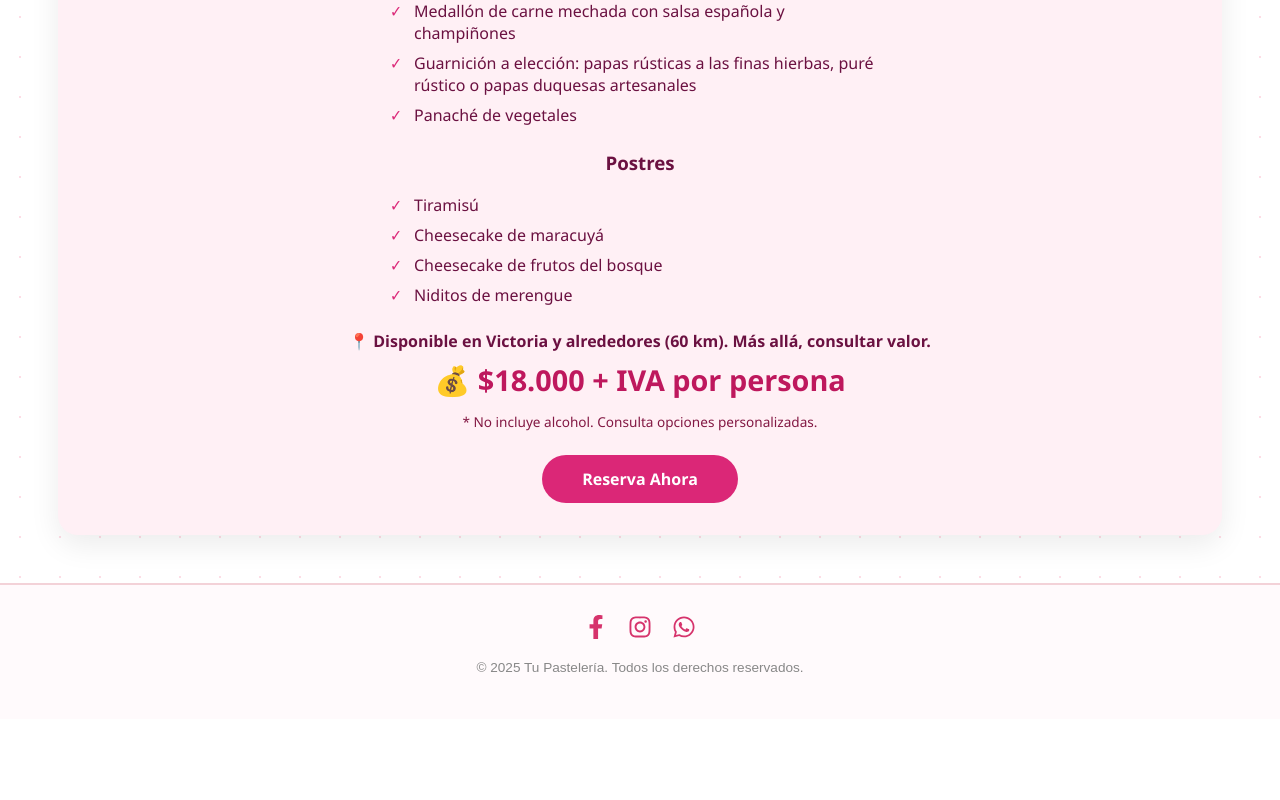
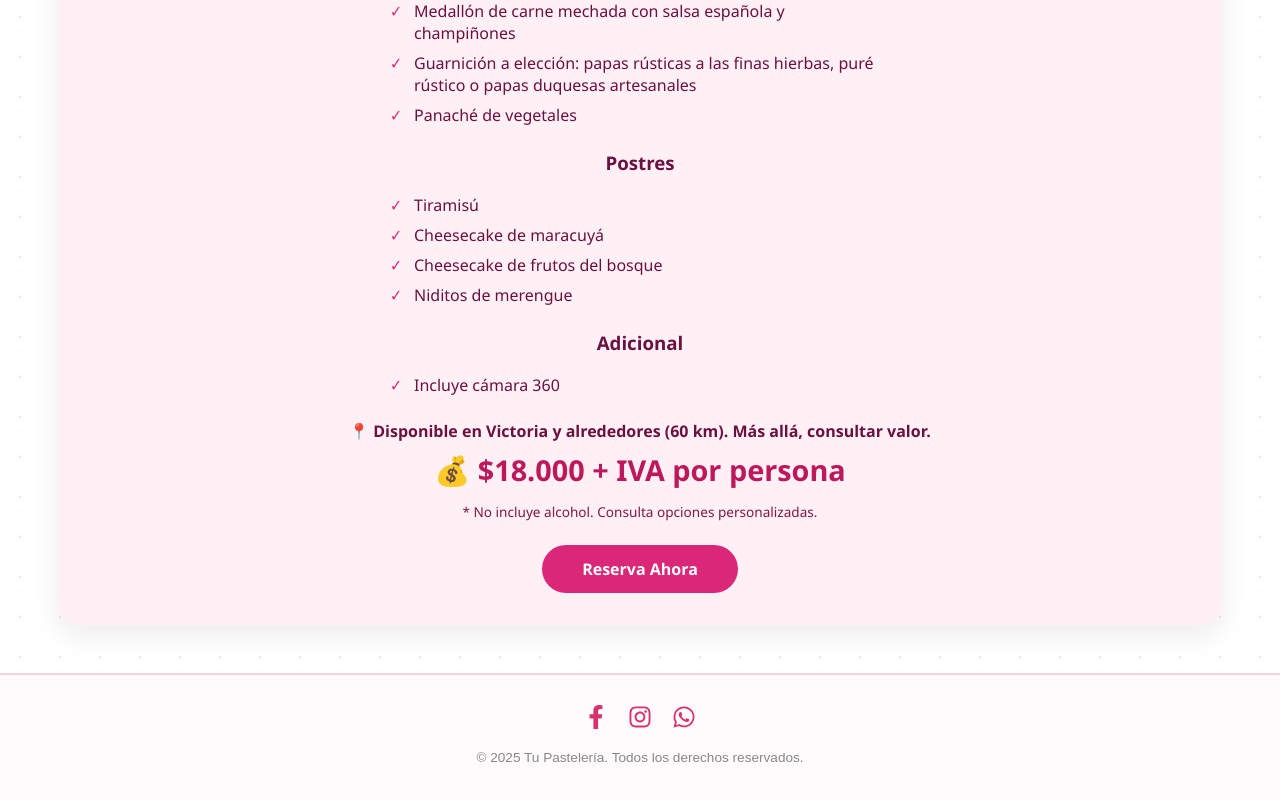
Before and after one commit to Victor-AGSP/pasteleria, a React (Create React App) app: page /oferta in a window 1280 px wide. Shown: the part 1643-2443 px from the top of the page. Before the commit the page ends 2362 px from the top, so only its background shows below. Built offline with nearby package versions, Linux system fonts and the light colour scheme.

Commit message:
Actualizacion

```diff
--- a/src/components/oferta.jsx
+++ b/src/components/oferta.jsx
@@ -75,6 +75,11 @@ export default function Oferta() {
           <li>Niditos de merengue</li>
         </ul>
 
+        <h3>Adicional</h3>
+        <ul>
+          <li>Incluye cámara 360</li>
+        </ul>
+
         <p className="oferta-zona">
           📍 Disponible en Victoria y alrededores (60 km). Más allá, consultar valor.
         </p>
```
